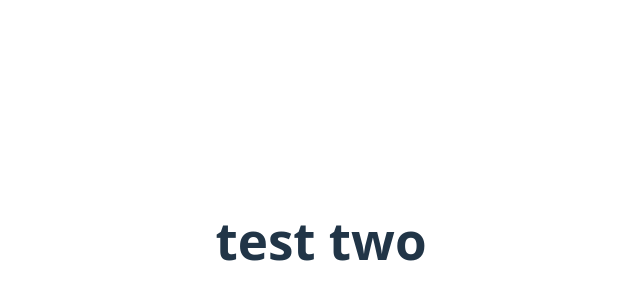
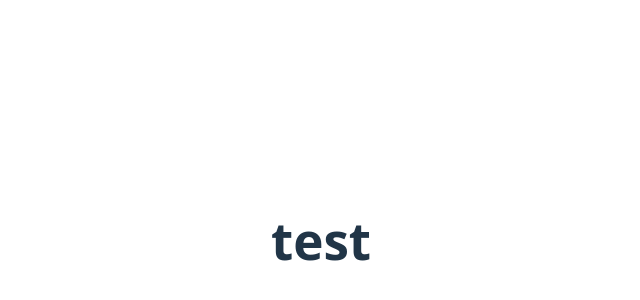
Before and after one commit to QaisarIqbal962/book-library-website, a React (Vite) app: page / in a window 1280 px wide. Shown: the part 160-460 px from the top of the page, without its empty margins (319-959 px from the left). Built offline with nearby package versions, Linux system fonts and the light colour scheme.

Commit message:
clean project

```diff
--- a/src/App.jsx
+++ b/src/App.jsx
@@ -1,16 +1,16 @@
-import { useState } from 'react'
-import reactLogo from './assets/react.svg'
-import viteLogo from '/vite.svg'
-import './App.css'
+import { useState } from "react";
+
+import "./App.css";
 
 function App() {
-  const [count, setCount] = useState(0)
+  const [count, setCount] = useState(0);
 
   return (
     <>
-     <h1>test two</h1>
+      <h1>test</h1>
+      <h1></h1>
     </>
-  )
+  );
 }
 
-export default App
+export default App;
```
